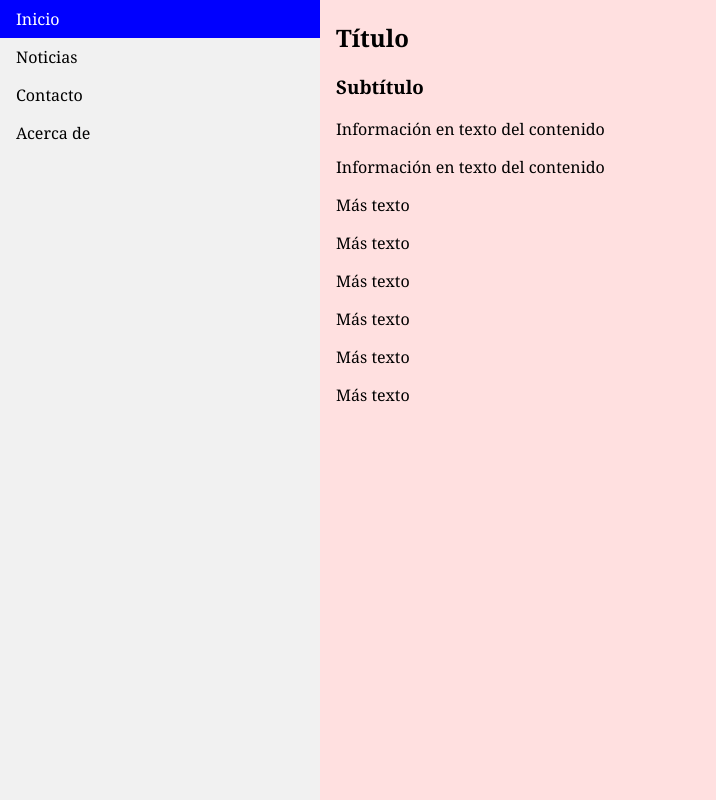
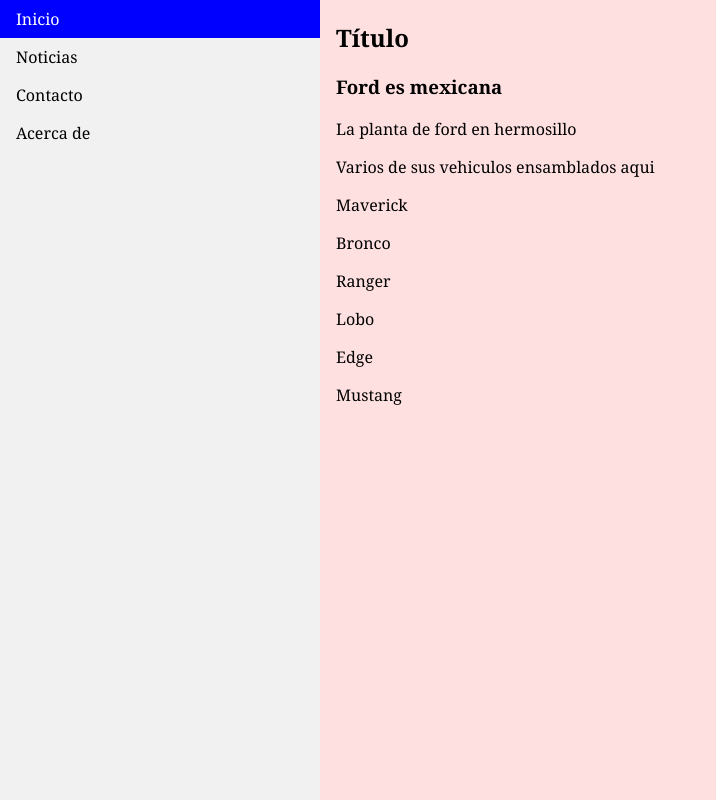
Before and after one commit to Alanarana03/TallerDesarrollo212, a plain HTML site: page Practica8/index.html in a window 1280 px wide. Shown: the top 800 px of the page, without its empty margins (0-716 px from the left). Drawn offline with Linux system fonts and the light colour scheme.

Commit message:
Practica8

```diff
--- a/Practica8/index.html
+++ b/Practica8/index.html
@@ -81,15 +81,15 @@
 
     <div id="home">
         <h2>Título</h2>
-        <h3>Subtítulo</h3>
-        <p>Información en texto del contenido</p>
-        <p>Información en texto del contenido</p>
-        <p>Más texto</p>
-        <p>Más texto</p>
-        <p>Más texto</p>
-        <p>Más texto</p>
-        <p>Más texto</p>
-        <p>Más texto</p>
+        <h3>Ford es mexicana</h3>
+        <p>La planta de ford en hermosillo</p>
+        <p>Varios de sus vehiculos ensamblados aqui</p>
+        <p>Maverick</p>
+        <p>Bronco</p>
+        <p>Ranger</p>
+        <p>Lobo</p>
+        <p>Edge</p>
+        <p>Mustang</p>
     </div>
 
     <div id="news">
```
